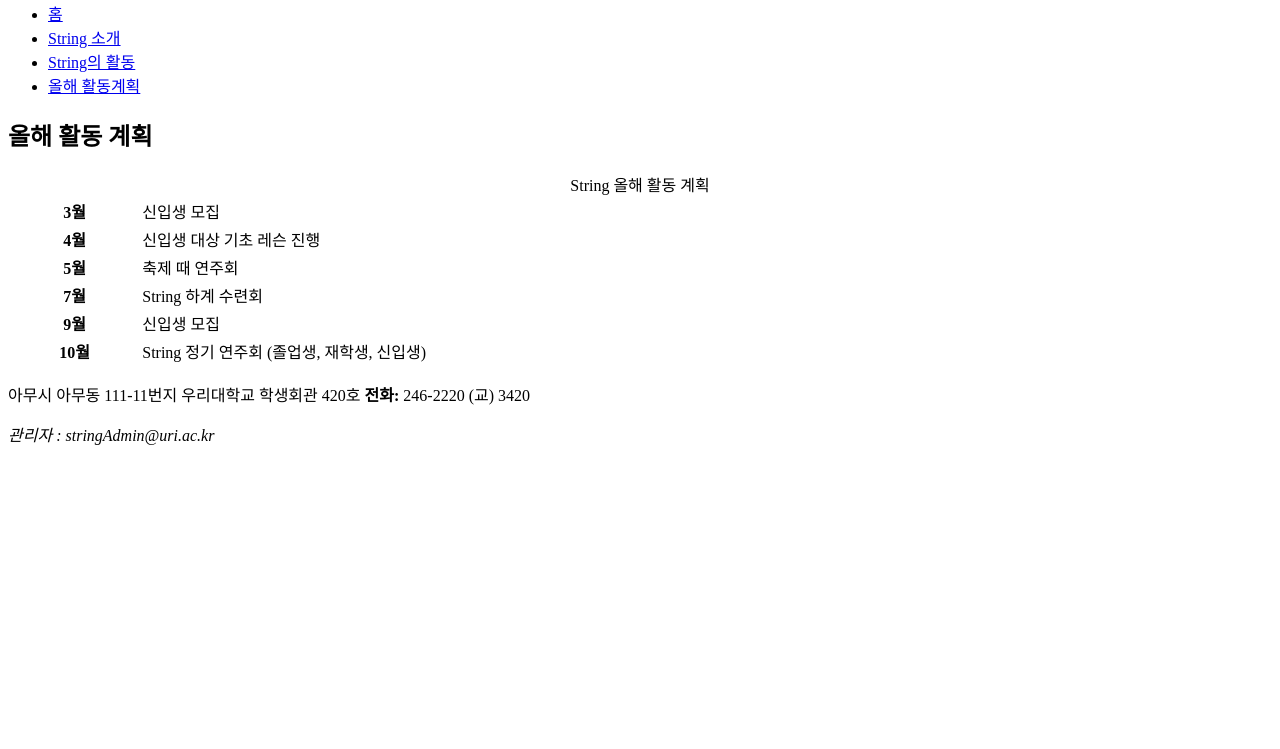
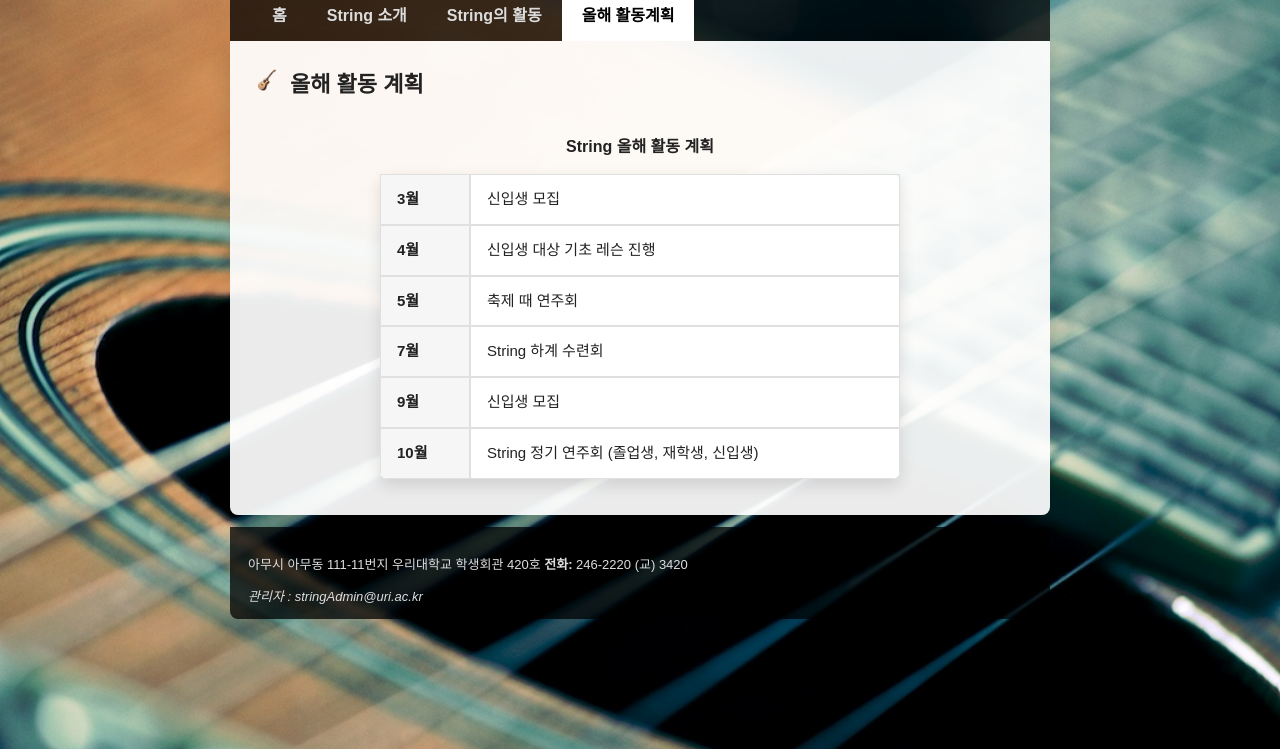
Before and after one commit to tyler0921/Html_CSS_JavaScript_App, a plain HTML site: page html_css_stepbystep/plan.html in a window 1280 px wide. Shown: the part 79-828 px from the top of the page. Before the commit the page ends 800 px from the top, so only its background shows below. Drawn offline with Linux system fonts and the light colour scheme.

Commit message:
[실습1-8 CSS 스타일 연습하기 ]

```diff
--- a/html_css_stepbystep/css/style.css
+++ b/html_css_stepbystep/css/style.css
@@ -1,23 +1,105 @@
+* { box-sizing: border-box; }
+html, body { height: 100%; }
 body {
-    font-family: "맑은 고딕", "돋움", "굴림";
-    /*
-    background: bg-color bg-image position/bg-size bg-repeat bg-origin bg-clip bg-attachment
-       bg-images : url('../images/bg.jpg')
-       bg-repeat : no-repeat :
-       bg-position (배경 위치) : left(가로위치-왼쪽) top(세로위치-상단) :
-       bg-attachment (배경 고정) : fixed 페이지를 스크롤해도 배경은 움직이지 않음
-    */
+  margin: 0;
+  font-family: "Noto Sans KR", Arial, sans-serif;
+  background: url("../images/bg.jpg") center/cover fixed no-repeat;
+  color: #222;
+}
 
-    /*
-    background-size
-    : cover
-        비율 유지하며 요소 전체를 덮음
-        이미지 일부가 잘릴 수 있음
-        풀스크린 배경에 최적
-    : contain
-        비율 유지하며 요소 안에 완전 포함
-        여백이 생길 수 있음
-        로고, 아이콘에 최적
-    */
+#wrapper {
+  width: 820px;
+  margin: 28px auto;
+}
 
+header h1 {
+  margin: 0 0 10px;
+  font-size: 28px;
+  font-weight: 700;
 }
+
+nav {
+  background: rgba(0,0,0,0.75);
+  border-radius: 8px 8px 0 0;
+}
+nav ul {
+  list-style: none;
+  margin: 0;
+  padding: 0;
+  display: flex;
+}
+nav ul li { margin: 0; }
+nav a {
+  display: block;
+  padding: 12px 20px;
+  color: #ddd;
+  text-decoration: none;
+  font-weight: 600;
+}
+nav a:hover { background: #fff; color: #000; }
+nav a.current { background: #fff; color: #000; }
+
+article {
+  background: rgba(255,255,255,0.92);
+  padding: 26px;
+  min-height: 360px;
+  border-radius: 0 0 8px 8px;
+  box-shadow: 0 8px 20px rgba(0,0,0,0.15);
+}
+
+h2 {
+  margin: 0 0 20px;
+  padding-left: 34px;
+  background: url("../images/icon.png") no-repeat 0 2px / 22px;
+  font-size: 22px;
+}
+
+section { line-height: 1.65; }
+section ol, section ul { margin: 10px 0 0 22px; }
+section li { margin: 6px 0; }
+
+article img {
+  float: right;
+  width: 120px;
+  margin: 8px 0 12px 18px;
+  border: 4px solid #eee;
+  box-shadow: 0 6px 14px rgba(0,0,0,0.25);
+  transform: rotate(-8deg);
+  border-radius: 4px;
+}
+
+caption {
+  caption-side: top;
+  font-weight: 700;
+  padding: 10px 0 14px;
+}
+table {
+  width: 520px;
+  margin: 10px auto;
+  border-collapse: separate;
+  border-spacing: 0;
+  background: #fff;
+  border-radius: 8px;
+  overflow: hidden;
+  box-shadow: 0 6px 16px rgba(0,0,0,0.12);
+}
+th, td {
+  border: 1px solid #e0e0e0;
+  padding: 12px 16px;
+  font-size: 15px;
+}
+th {
+  background: #f6f6f6;
+  text-align: left;
+  width: 90px;
+}
+tbody tr:hover { background: #fafafa; }
+
+footer {
+  margin-top: 12px;
+  background: rgba(0,0,0,0.75);
+  color: #ddd;
+  padding: 14px 18px;
+  font-size: 13px;
+  border-radius: 0 0 8px 8px;
+}
--- a/html_css_stepbystep/plan.html
+++ b/html_css_stepbystep/plan.html
@@ -1,12 +1,38 @@
 <!DOCTYPE html>
-
 <html>
 <head>
   <meta charset="utf-8">
   <title>String - 클래식 기타 동아리</title>
   <link href="css/style.css" rel="stylesheet" type="text/css">
+
   <style>
-
+    caption{
+      caption-side: top;
+      text-align: center;
+      font-weight: 700;
+      padding: 10px 0 14px;
+    }
+    table{
+      width: 520px;
+      margin: 10px auto;
+      border-collapse: separate;
+      border-spacing: 0;
+      background: #fff;
+      border-radius: 8px;
+      overflow: hidden;
+      box-shadow: 0 6px 16px rgba(0,0,0,0.12);
+    }
+    th, td{
+      border: 1px solid #e0e0e0;
+      padding: 12px 16px;
+      font-size: 15px;
+    }
+    th{
+      background: #f6f6f6;
+      text-align: left;
+      width: 90px;
+    }
+    tbody tr:hover{ background: #fafafa; }
   </style>
 </head>
 <body>
@@ -14,6 +40,7 @@
   <header>
     <h1>String</h1>
   </header>
+
   <section>
     <nav>
       <ul>
@@ -23,10 +50,12 @@
         <li><a href="plan.html" class="current">올해 활동계획</a></li>
       </ul>
     </nav>
+
     <article>
       <h2>올해 활동 계획</h2>
       <table width="100%">
         <caption>String 올해 활동 계획</caption>
+        <tbody>
           <tr>
             <th>3월</th>
             <td>신입생 모집</td>
@@ -51,6 +80,7 @@
             <th>10월</th>
             <td>String 정기 연주회 (졸업생, 재학생, 신입생)</td>
           </tr>
+        </tbody>
       </table>
     </article>
   </section>
```
Also changed, not shown: html_css_stepbystep/intro.html (+19 -2 lines). Lines whose indentation alone changed are shown as unchanged.
